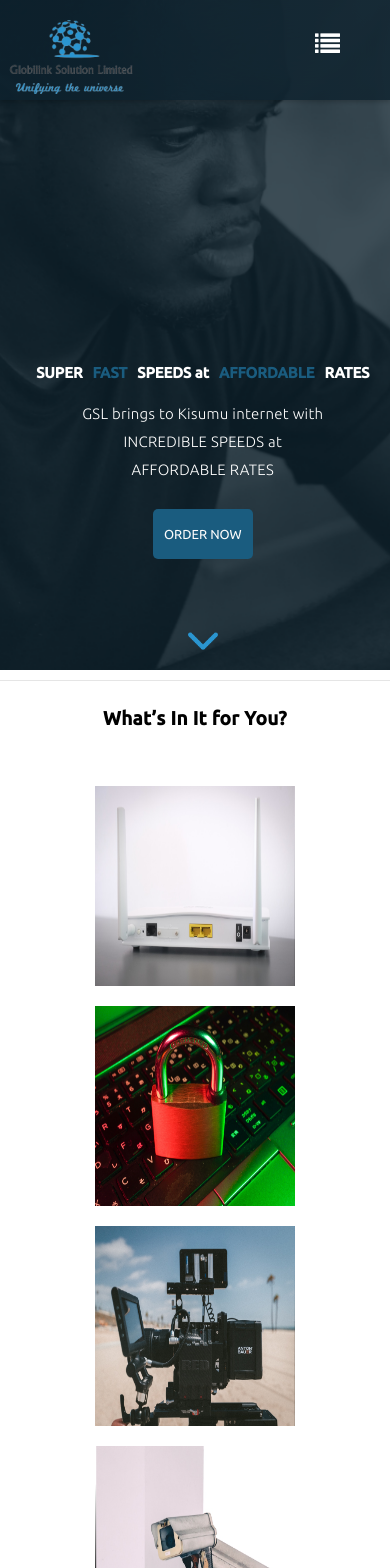
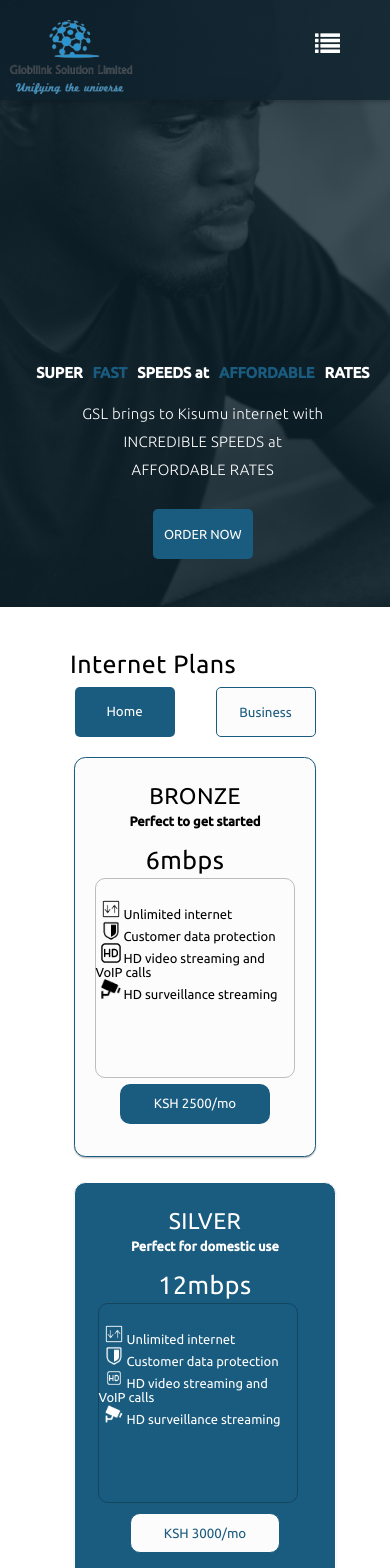
Before and after one commit to Imranyy/GSL, a React (Create React App) app: page / in a window 390 px wide. Shown: the top 1568 px of the page. Built offline with nearby package versions, Linux system fonts and the light colour scheme.

Commit message:
fixed the arrow up and down on the hero image --on mobile view

```diff
--- a/src/components/Plans.js
+++ b/src/components/Plans.js
@@ -21,7 +21,7 @@ function Plans(pro1s){
     return (
         <>
         {/* Home */}
-            <div className='plans' style={{display:'none'}}>
+            <div className='plans' >
                 <h1>Internet Plans</h1>
                 <div className='plans-button'>
                     <button className='btn1' >Home</button>
--- a/src/css/App.css
+++ b/src/css/App.css
@@ -154,6 +154,7 @@ a:hover{
   list-style: none;
 }
 .plans{
+  display: none;
   padding-top:30px;
   height: 742px;
   background: rgba(255, 255, 255, 0.91);
--- a/src/css/responsive.css
+++ b/src/css/responsive.css
@@ -164,6 +164,12 @@
         font-weight: 300;
         font-size: 13px;
       }
+      .plans{
+        display: block;
+      }
+      .move-down-img,.move-up-img{
+        display: none;
+      }
       .plans, .plans1{
         height: fit-content;
     }
```
